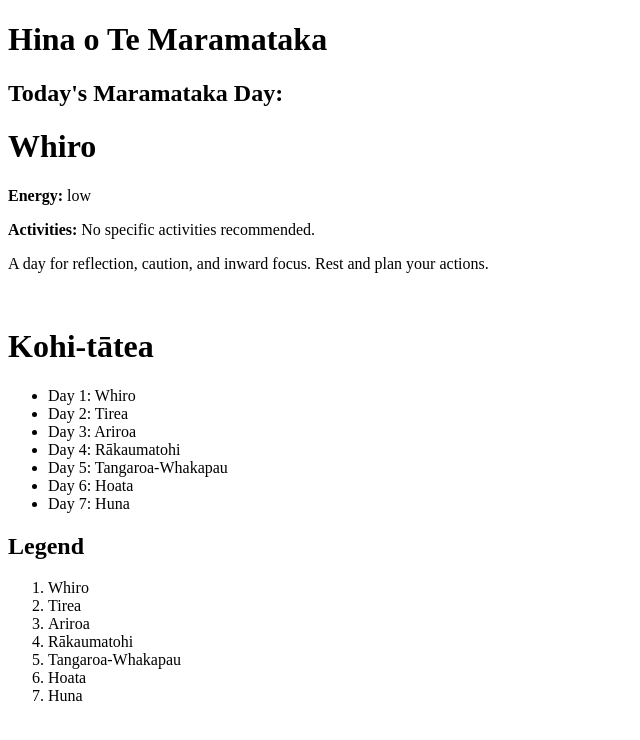
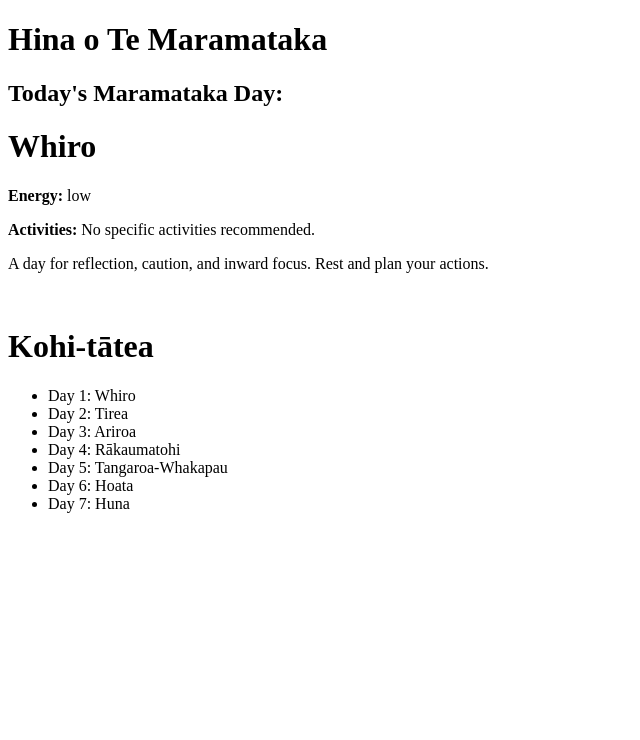
Before and after one commit to eden-jermendi/maramataka-calendar, a React (Vite) app: page / in a window 1280 px wide. Shown: the top 740 px of the page, without its empty margins (0-640 px from the left). Built offline with nearby package versions, Linux system fonts and the light colour scheme.

Commit message:
Removed legend and left note to add later as redunant

```diff
--- a/src/pages/Months.tsx
+++ b/src/pages/Months.tsx
@@ -14,11 +14,6 @@ const Month: React.FC = () => {
       </div>
     )
   }
-
-  const legendDays = month.days
-    .map((id) => lunarDaysById[id])
-    .filter((day): day is NonNullable<typeof day> => Boolean(day))
-    .sort((a, b) => a.order - b.order)
 
   return (
     <div className="MonthPage">
@@ -43,13 +38,7 @@ const Month: React.FC = () => {
           )
         })}
       </ul>
-
-      <h2>Legend</h2>
-      <ol>
-        {legendDays.map((day) => (
-          <li key={day.id}>{day.nameTr}</li>
-        ))}
-      </ol>
+      {/* // TODO: add legend when month grid/calendar view is introduced */}
     </div>
   )
 }
```
